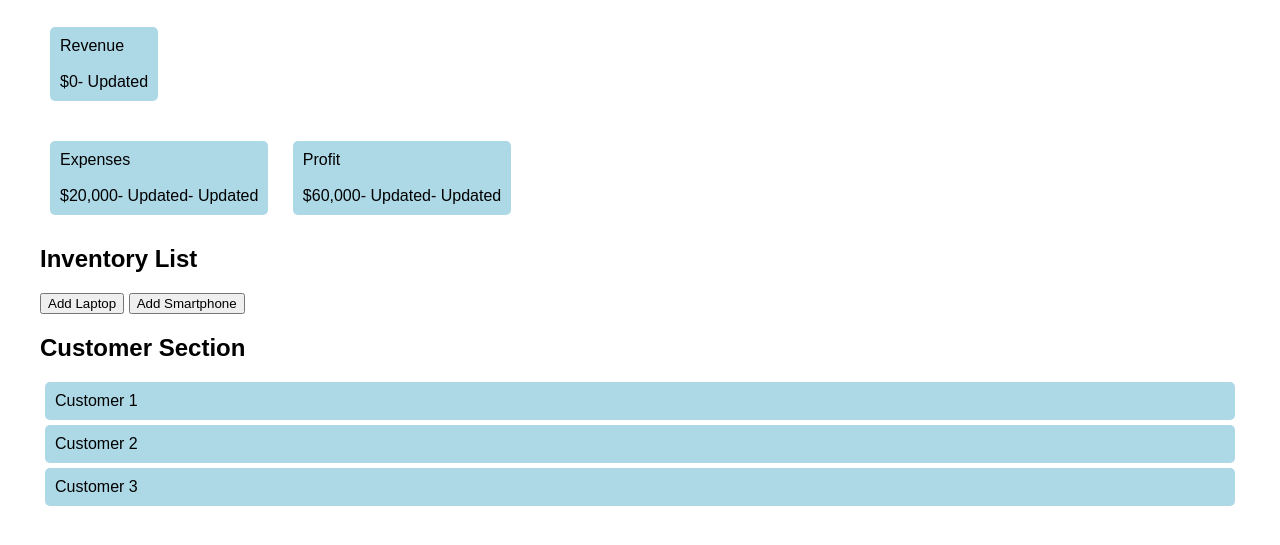
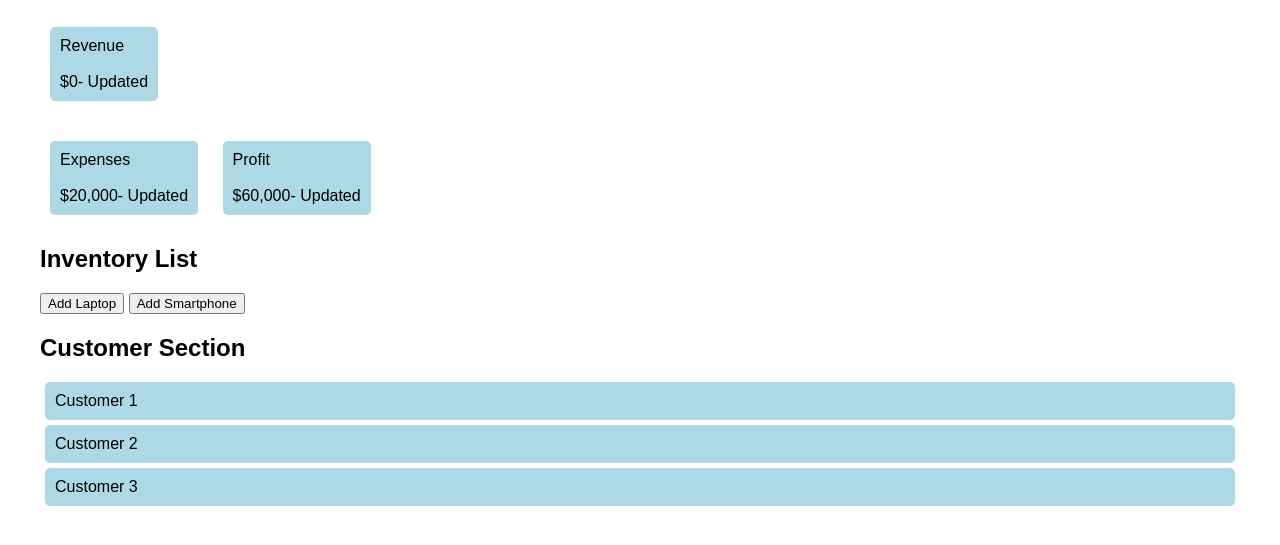
Before and after one commit to amandarobles/coding-challenge-12, a plain HTML site: page index.html in a window 1280 px wide. Shown: the part 151-696 px from the top of the page. Drawn offline with Linux system fonts and the light colour scheme.

Commit message:
Updated cc_12.js

```diff
--- a/index.html
+++ b/index.html
@@ -39,8 +39,8 @@
     <!-- Dashboard Metrics Section-->
      <h2>Dashboard Metrics</h2>
     <div id="dashboard"></div>
-    <div class="metric-card" style="background-color:lightblue;">Expenses<br><br>$20,000- Updated</div>
-    <div class="metric-card" style="background-color: lightblue;">Profit<br><br>$60,000- Updated</div>
+    <div class="metric-card" style="background-color:lightblue;">Expenses<br><br>$20,000</div>
+    <div class="metric-card" style="background-color: lightblue;">Profit<br><br>$60,000</div>
 
     <!--Inventory List Section-->
     <h2>Inventory List</h2>
```
